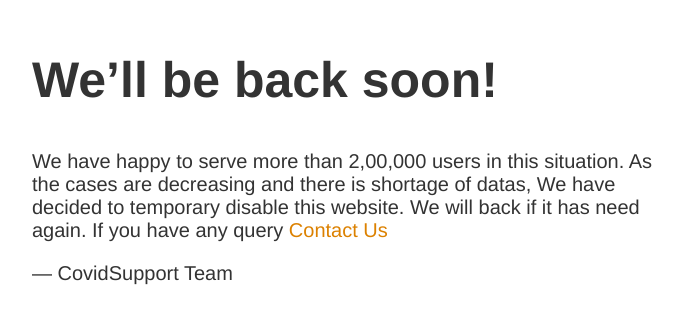
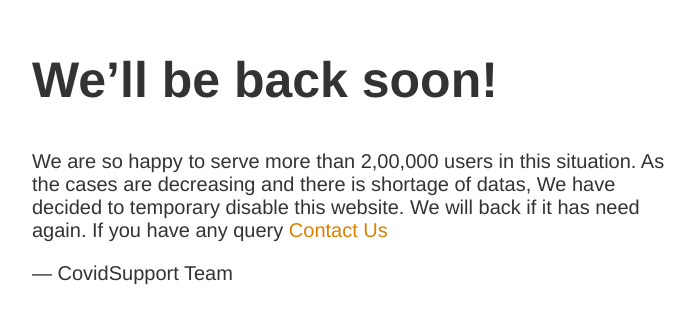
Before and after one commit to Covidsupport-live/maintanence-mode, a plain HTML site: page index.html in a window 1280 px wide. Shown: the part 149-472 px from the top of the page, without its empty margins (283-978 px from the left). Drawn offline with Linux system fonts and the light colour scheme.

Commit message:
Update index.html

```diff
--- a/index.html
+++ b/index.html
@@ -12,7 +12,7 @@
 <article>
     <h1>We&rsquo;ll be back soon!</h1>
     <div>
-        <p>We have happy to serve more than 2,00,000 users in this situation. As the cases are decreasing and there is shortage of datas, We have decided to temporary disable this website. We will back if it has need again. If you have any query    <a href="mailto:ts741127@gmail.com">Contact Us</a></p>
+        <p>We are so happy to serve more than 2,00,000 users in this situation. As the cases are decreasing and there is shortage of datas, We have decided to temporary disable this website. We will back if it has need again. If you have any query    <a href="mailto:ts741127@gmail.com">Contact Us</a></p>
         <p>&mdash; CovidSupport Team</p>
     </div>
 </article>
```
